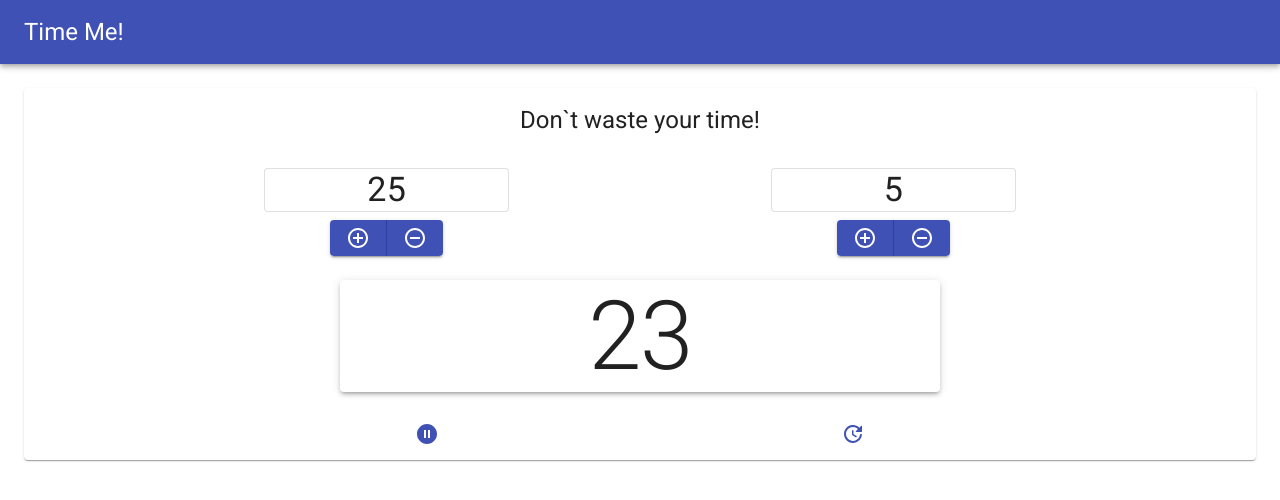
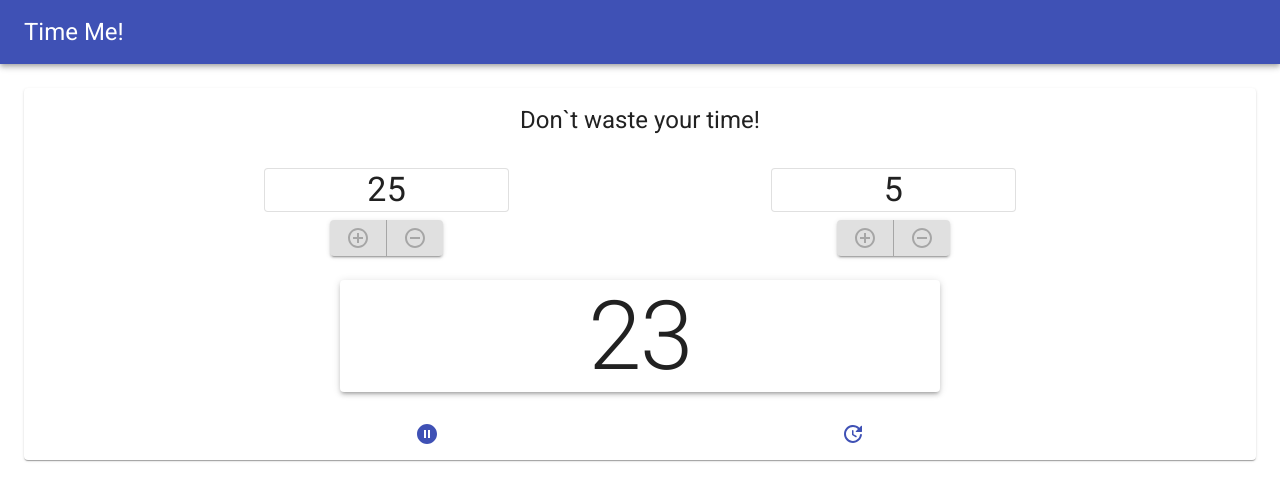
Before and after one commit to ibanld/timeme, a React (Create React App) app: page / in a window 1280 px wide. Both pictures are taken after a click on the button 426 px from the left and 434 px from the top of the page. Shown: the top 500 px of the page. Built offline with nearby package versions, Linux system fonts and the light colour scheme.

Commit message:
Counters Component done, working with seconds

```diff
--- a/src/components/ClockComponent.js
+++ b/src/components/ClockComponent.js
@@ -1,8 +1,9 @@
 import React, {useState, useEffect} from 'react'
 import Countdown from './CountdownComponent'
 import PlayReset from './PlayResetComponent'
-import {Card, CardHeader, CardContent, CardActions, Button, ButtonGroup, Typography, Grid, Paper} from '@material-ui/core'
-import { AddCircleOutline, RemoveCircleOutline } from '@material-ui/icons'
+import Counters from './CountersComponent'
+import {Card, CardHeader, CardContent } from '@material-ui/core'
+
 
 export default function Clock() {
     const [timer, setTimer] = useState(25)
@@ -19,10 +20,15 @@ export default function Clock() {
 
     useEffect( () => {
         setCountdown(timer);
-
     }, [timer]);
 
-
+    const convert = (time) => {
+        let minutes = time;
+        let seconds = time - Math.floor(time);
+        if (minutes < 10) {minutes = "0"+minutes;}
+        if (seconds < 10) {seconds = "0"+seconds;}
+        return `${minutes}:${seconds}`;
+    }
 
     return (
         <>
@@ -32,54 +38,10 @@ export default function Clock() {
                 style={{textAlign: 'center'}}
                 />
                 <CardContent>
-                    <div id="counters" style={{flexGrow: 1}}>
-                        <Grid container justify='center' spacing={2}>
-                            <Grid item md={5} id='session-label'>
-                                <Grid
-                                    container
-                                    direction="column"
-                                    justify="center"
-                                    alignItems="center"
-                                >
-                                    <Paper id='session-length' variant='outlined' elevation={3} style={{width: '50%', textAlign:'center'}}>
-                                        <Typography variant='h4'>{timer}</Typography>
-                                    </Paper>
-                                    <ButtonGroup variant="contained" color="primary" aria-label="session-label" style={{marginTop: '1vh'}}>
-                                        <Button id='session-increment' onClick={ () => setTimer(prevTimer => prevTimer+1) }><AddCircleOutline /></Button>
-                                        {timer < 1 ? '' :
-                                            <Button id='session-decrement' onClick={ () => setTimer(prevTimer => prevTimer-1) }><RemoveCircleOutline /></Button>
-                                        }
-                                    </ButtonGroup>
-                                </Grid>
-                            </Grid>
-                            <Grid item md={5} id='break-label'>
-                                <Grid
-                                    container
-                                    direction="column"
-                                    justify="center"
-                                    alignItems="center"
-                                >
-                                    <Paper id="break-length" variant='outlined' elevation={3} style={{width: '50%', textAlign:'center'}}>
-                                        <Typography variant='h4'>{breaker}</Typography>
-                                    </Paper>
-                                    <ButtonGroup variant="contained" color="primary" aria-label="break-label" style={{marginTop: '1vh'}}>
-                                        {breaker > 59 ? '' :
-                                            <Button id='break-increment' onClick={ () => setBreak(prevBreak => prevBreak+1) }><AddCircleOutline /></Button>
-                                        }
-                                        {breaker < 1 ? '' :
-                                            <Button id='break-decrement' onClick={ () => setBreak(prevBreak => prevBreak-1) }><RemoveCircleOutline /></Button>
-                                        }
-                                    </ButtonGroup>
-                                </Grid>
-                            </Grid>
-                        </Grid>
-                    </div>
-
+                    <Counters play = {play} timer={timer} setTimer={setTimer} breaker={breaker} setBreak={setBreak} />
                     <Countdown timer = {timer} countdown={countdown} breaker={breaker} play={play} setCountdown={setCountdown} />
-
                 </CardContent>
-                <PlayReset play={play} handleReset={handleReset} setPlay={setPlay} />
-
+                <PlayReset play={play} setPlay={setPlay} handleReset={handleReset} />
             </Card>
         </>
     )
--- a/src/components/CountdownComponent.js
+++ b/src/components/CountdownComponent.js
@@ -1,21 +1,28 @@
-import React, { useEffect } from 'react';
+import React, { useEffect, useState } from 'react';
 import {Paper, Grid, Typography} from '@material-ui/core'
 
 export default function Countdown({timer, countdown, breaker, play, setCountdown}) {
+    const [playBreaker, setPlayBreaker] = useState(false)
 
     useEffect( () => {
-        play &&
-            setInterval( () => {
-                setCountdown(prevTimer=> prevTimer-1)
-            }, 1000)
-    }, [play, setCountdown])
-
-    console.log(play)
+        if (play) {
+            var interval = setInterval( () => {
+                    setCountdown(prevTimer=> prevTimer-1)
+                }, 1000);
+        }
+            return () => clearInterval(interval)
+    }, [play, playBreaker, setCountdown])
 
     useEffect( () => {
-        countdown < 0 && setCountdown(breaker)
+        if(playBreaker && countdown < 0) {
+            setCountdown(timer);
+            setPlayBreaker(false);
+        }else if (!playBreaker && countdown < 0) {
+            setCountdown(breaker)
+            setPlayBreaker(true)
+        }
 
-    }, [countdown, setCountdown])
+    }, [countdown, setCountdown, playBreaker, breaker, timer])
 
 	return(
         <Grid container justify='center' style={{width: '100%', marginTop: '3vh'}}>
--- /dev/null
+++ b/src/components/CountersComponent.js
@@ -0,0 +1,62 @@
+import React from 'react'
+import { Button, ButtonGroup, Typography, Grid, Paper } from '@material-ui/core'
+import { AddCircleOutline, RemoveCircleOutline } from '@material-ui/icons'
+
+function Counters({play, timer, setTimer, breaker, setBreak }) {
+
+    const activeTimer = (<ButtonGroup variant="contained" color="primary" aria-label="session-label" style={{marginTop: '1vh'}}>
+                            <Button id='session-increment' onClick={ () => setTimer(prevTimer => prevTimer+1) } ><AddCircleOutline /></Button>
+                            {timer < 1 ? '' :
+                                <Button id='session-decrement' onClick={ () => setTimer(prevTimer => prevTimer-1) }><RemoveCircleOutline /></Button>
+                            }
+                        </ButtonGroup>)
+
+    const activeBreak = (<ButtonGroup variant="contained" color="primary" aria-label="break-label" style={{marginTop: '1vh'}}>
+                            {breaker > 59 ? '' :
+                                <Button id='break-increment' onClick={ () => setBreak(prevBreak => prevBreak+1) }><AddCircleOutline /></Button>
+                            }
+                            {breaker < 1 ? '' :
+                                <Button id='break-decrement' onClick={ () => setBreak(prevBreak => prevBreak-1) }><RemoveCircleOutline /></Button>
+                            }
+                        </ButtonGroup>)
+
+    const disabledButtons = (<ButtonGroup variant="contained" color="primary" aria-label="session-label" style={{marginTop: '1vh'}}>
+                                <Button disabled><AddCircleOutline /> </Button>
+                                <Button disabled><RemoveCircleOutline /> </Button>
+                            </ButtonGroup>)
+
+    return (
+        <div id="counters" style={{flexGrow: 1}}>
+        <Grid container justify='center' spacing={2}>
+            <Grid item md={5} id='session-label'>
+                <Grid
+                    container
+                    direction="column"
+                    justify="center"
+                    alignItems="center"
+                >
+                    <Paper id='session-length' variant='outlined' elevation={3} style={{width: '50%', textAlign:'center'}}>
+                        <Typography variant='h4'>{timer}</Typography>
+                    </Paper>
+                            {!play ? activeTimer : disabledButtons}
+                </Grid>
+            </Grid>
+            <Grid item md={5} id='break-label'>
+                <Grid
+                    container
+                    direction="column"
+                    justify="center"
+                    alignItems="center"
+                >
+                    <Paper id="break-length" variant='outlined' elevation={3} style={{width: '50%', textAlign:'center'}}>
+                        <Typography variant='h4'>{breaker}</Typography>
+                    </Paper>
+                    {!play ? activeBreak : disabledButtons}
+                </Grid>
+            </Grid>
+        </Grid>
+    </div>
+    )
+}
+
+export default Counters
--- a/src/components/PlayResetComponent.js
+++ b/src/components/PlayResetComponent.js
@@ -2,7 +2,7 @@ import React from 'react'
 import { CardActions, Grid, Button } from '@material-ui/core'
 import { PlayCircleFilled, PauseCircleFilled, UpdateRounded } from '@material-ui/icons'
 
-export default function PlayReset({play, handleReset, setPlay}) {
+export default function PlayReset({play, setPlay, handleReset}) {
 
     return (
         <CardActions>
@@ -12,7 +12,7 @@ export default function PlayReset({play, handleReset, setPlay}) {
                         alignItems="baseline"
                     >
 
-                        <Button id='start_stop' onClick= { ()=> { setPlay(!play) } }>
+                        <Button id='start_stop' onClick= { ()=> { setPlay(!play) } } >
                             {!play ?
                                 <PlayCircleFilled color='primary'/>
                             :
```
